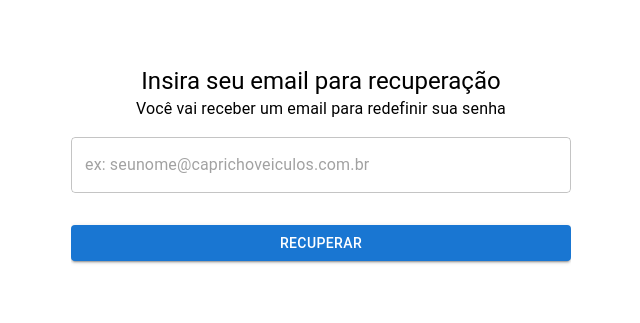
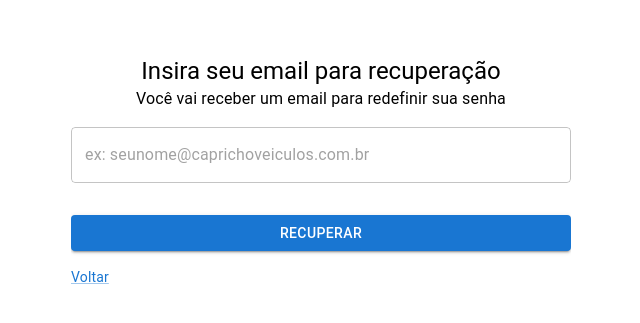
Before and after one commit to pedro-henrique-br/Help-desk-ticketing-system, a React (Vite) app: page /forgotpassword in a window 1280 px wide. Shown: the part 189-512 px from the top of the page, without its empty margins (319-959 px from the left). Built offline with nearby package versions, Linux system fonts and the light colour scheme.

Commit message:
dashboard

```diff
--- a/src/components/adminTickets/AdminTickets.tsx
+++ b/src/components/adminTickets/AdminTickets.tsx
@@ -31,20 +31,18 @@ export const AdminTickets = () => {
   const {
     data: rows = [],
     isLoading,
-    refetch
+    refetch,
   } = useQuery({
     queryKey: ["tickets"],
     queryFn: fetchClientTickets,
   });
 
-  console.log(rows)
   return (
     <Box
       sx={{
         display: "flex",
+        flexDirection: "column",
         height: "100vh",
-        width: "80vw",
-        alignItems: "center",
       }}>
       {isLoading ? <CircularProgress sx={{ mb: 16 }} /> : null}
       {!isLoading && rows.length > 0 ? (
@@ -64,10 +62,6 @@ export const AdminTickets = () => {
               }}
               pageSizeOptions={[5, 10]}
             />
-            <Button onClick={() => refetch()}>
-              <PiArrowsClockwise />
-              Refetch
-            </Button>
           </motion.div>
         </div>
       ) : null}
@@ -76,12 +70,12 @@ export const AdminTickets = () => {
           <Typography sx={{ fontSize: "2.5rem" }}>
             Don't have any tickets opened
           </Typography>
-          <Button onClick={() => refetch()}>
-            <PiArrowsClockwise />
-            Refetch
-          </Button>
         </Box>
       ) : null}
+      <Button sx={{ alignSelf: "center", mt: 2, display: "flex", gap: "5px", justifyContent: "center", height: "50px" }} onClick={() => refetch()}>
+          Refresh
+        <PiArrowsClockwise style={{marginBottom: "3px"}} size={20}/>
+      </Button>
     </Box>
   );
 };
--- a/src/components/clientTickets/ClientTickets.tsx
+++ b/src/components/clientTickets/ClientTickets.tsx
@@ -35,7 +35,7 @@ export const ClientTickets = () => {
       {isLoading ? (<CircularProgress sx={{mb: 16}} />) : (null)}
       <motion.div animate={{ opacity: 1 }} initial={{ opacity: 0 }}>
         {!isLoading && rows?.length > 0 ? (
-          <div style={{ height: "90vh", width: "100vw"}}>
+          <div style={{ height: "92vh", width: "100vw"}}>
             <DataGrid
               sx={{ fontSize: "1rem" }}
               rows={rows}
--- /dev/null
+++ b/src/components/dashboard/Dashboard.tsx
@@ -0,0 +1,11 @@
+import { Box } from "@mui/material"
+
+export const Dashboard = () => {
+  return (
+    <Box>
+      <h1>
+        Painel
+      </h1>
+    </Box>
+  )
+}
--- a/src/components/dropdown/DropDownMenu.tsx
+++ b/src/components/dropdown/DropDownMenu.tsx
@@ -19,7 +19,7 @@ export const DropDownMenu = () => {
   return (
     <Box sx={{display: "flex", alignItems: "center", justifyContent: "center"}}>
       <Button sx={{display: "flex", alignSelf: "center"}} onClick={handleOpen}>
-        <PiUserCircleFill size={50} className={styles.icon}  />
+        <PiUserCircleFill size={40} className={styles.icon}  />
         <PiCaretDownBold  className={styles.icon}/>
       </Button>
       <Select
--- a/src/pages/fortgotPassword/ForgotPassword.tsx
+++ b/src/pages/fortgotPassword/ForgotPassword.tsx
@@ -1,16 +1,16 @@
-import { Box, Button, TextField, Typography } from "@mui/material"
-import { motion } from "framer-motion"
+import { Box, Button, Grid, Link, TextField, Typography } from "@mui/material";
+import { motion } from "framer-motion";
 import { supabaseClient } from "../../services/supabase";
 import { Bounce, toast } from "react-toastify";
 
 export const ForgotPassword = () => {
-
   const handleSubmit = async (e: React.FormEvent<HTMLFormElement>) => {
     e.preventDefault();
     const data = new FormData(e.currentTarget);
-    const email = data.get("email") as string
-    const { data: response, error } = await supabaseClient.supabase.auth.resetPasswordForEmail(email)
-    if(error){
+    const email = data.get("email") as string;
+    const { data: response, error } =
+      await supabaseClient.supabase.auth.resetPasswordForEmail(email);
+    if (error) {
       toast.info(`Ocorreu um erro! ${error}`, {
         position: "top-right",
         autoClose: 5000,
@@ -22,7 +22,7 @@ export const ForgotPassword = () => {
         theme: "light",
         transition: Bounce,
       });
-    } else if (response){
+    } else if (response) {
       toast.success(`Email enviado com sucesso!`, {
         position: "top-right",
         autoClose: 5000,
@@ -35,17 +35,24 @@ export const ForgotPassword = () => {
         transition: Bounce,
       });
     }
-  }
+  };
 
   return (
-    <motion.div style={{display: "flex", justifyContent: "center", alignItems: "center", flexDirection: "column", height: "90vh"}}>
+    <motion.div
+      style={{
+        display: "flex",
+        justifyContent: "center",
+        alignItems: "center",
+        flexDirection: "column",
+        height: "90vh",
+      }}>
       <Typography component="h2" variant="h5">
         Insira seu email para recuperação
       </Typography>
       <Typography>
         Você vai receber um email para redefinir sua senha
       </Typography>
-      <Box component="form" onSubmit={handleSubmit} sx={{width: "500px"}}>
+      <Box component="form" onSubmit={handleSubmit} sx={{ width: "500px" }}>
         <TextField
           margin="normal"
           fullWidth
@@ -61,7 +68,14 @@ export const ForgotPassword = () => {
           sx={{ mt: 3, mb: 2 }}>
           Recuperar
         </Button>
+        <Grid container sx={{ display: "flex", gap: "15px" }}>
+          <Grid item xs>
+            <Link href="/login" variant="body2">
+              Voltar
+            </Link>
+          </Grid>
+        </Grid>
       </Box>
     </motion.div>
-  )
-}
+  );
+};
--- a/src/parts/aside/Aside.tsx
+++ b/src/parts/aside/Aside.tsx
@@ -4,6 +4,7 @@ import Tab from "@mui/material/Tab";
 import Box from "@mui/material/Box";
 import { AdminTickets } from "../../components/adminTickets/AdminTickets";
 import { PiBookBookmarkFill, PiChalkboardTeacherDuotone, PiChartLineBold, PiUsersThreeDuotone } from "react-icons/pi";
+import { Dashboard } from "../../components/dashboard/Dashboard";
 
 interface TabPanelProps {
   children?: React.ReactNode;
@@ -65,7 +66,7 @@ export const Aside = () => {
           <Tab sx={{fontFamily: "Karla", fontWeight: "700"}} label={<p style={{display: "flex", alignItems: "center", justifyContent: "center", gap: "5px"}}>Usuários {<PiUsersThreeDuotone color="#1976d2" size={25} />}</p>} {...a11yProps(2)} />
         </Tabs>
         <TabPanel value={value} index={0}>
-          Painel
+          <Dashboard />
         </TabPanel>
         <TabPanel value={value} index={1}>
           <AdminTickets />
--- a/src/parts/nav/Nav.tsx
+++ b/src/parts/nav/Nav.tsx
@@ -10,7 +10,7 @@ export const Nav = ({ isAdmin }: user) => {
       <Box
         sx={{
           width: "100vw",
-          height: "10vh",
+          height: "8vh",
           borderBottom: "1px solid #cecece",
           display: "flex",
           justifyContent: "flex-end",
```
Also changed, not shown: src/pages/dashboard/Dashboard.tsx (deleted, +0 -10 lines). Lines whose indentation alone changed are shown as unchanged.
